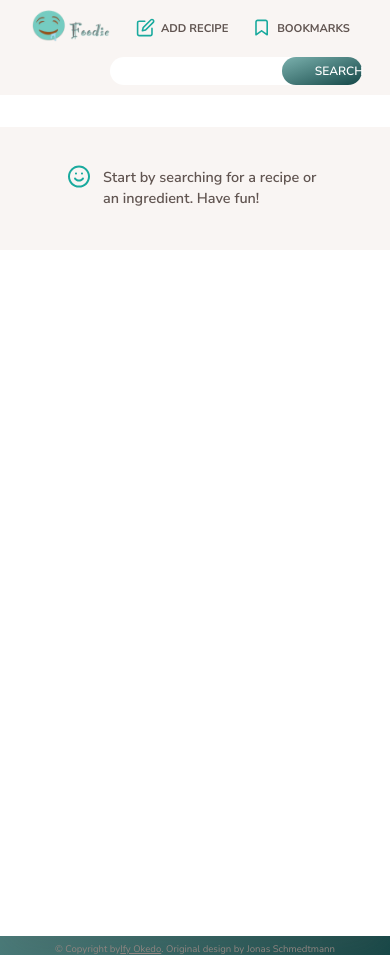
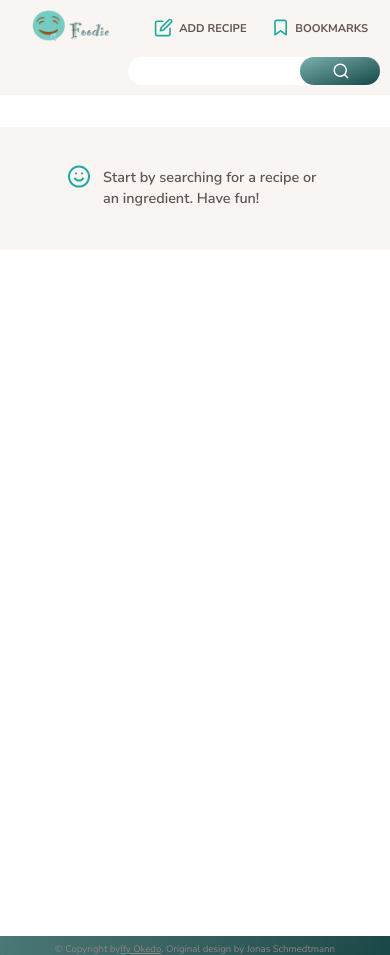
Before and after one commit to kaydo1506/foodie, a website built with Parcel: page index.html in a window 390 px wide. Built offline with nearby package versions, Linux system fonts and the light colour scheme.

Commit message:
Youre still at the header my nigga

```diff
--- a/src/sass/_header.scss
+++ b/src/sass/_header.scss
@@ -1,10 +1,10 @@
 .header {
   @media only screen and (max-width: 750px) {
-    padding: 10px 0 10px 0;
+    padding: 10px 10px 10px 0;
     display: grid;
     width: auto;
 
-    grid-template-columns: repeat(3, 1fr);
+    grid-template-columns: repeat(2, 1fr);
   }
   // @media only screen and (max-width: 490px) {
   //   padding-right: 5px;
@@ -32,11 +32,6 @@
     @media only screen and (max-width: 750px) {
       display: flex;
       justify-content: flex-end;
-      grid-column: 3/4;
-    }
-    @media only screen and (max-width: 690px) {
-      // display: flex;
-      // justify-content: space-evenly;
       grid-column: 2/3;
     }
   }
@@ -101,11 +96,13 @@
     font-family: inherit;
     @media only screen and (max-width: 490px) {
       width: 10rem;
-      padding: 5px 0 5px 25px;
+      padding: 5px 0 5px 32px;
     }
-    // span {
-    //   display: none;
-    // }
+    span {
+      @media only screen and (max-width: 520px) {
+        display: none;
+      }
+    }
   }
 }
 
```
